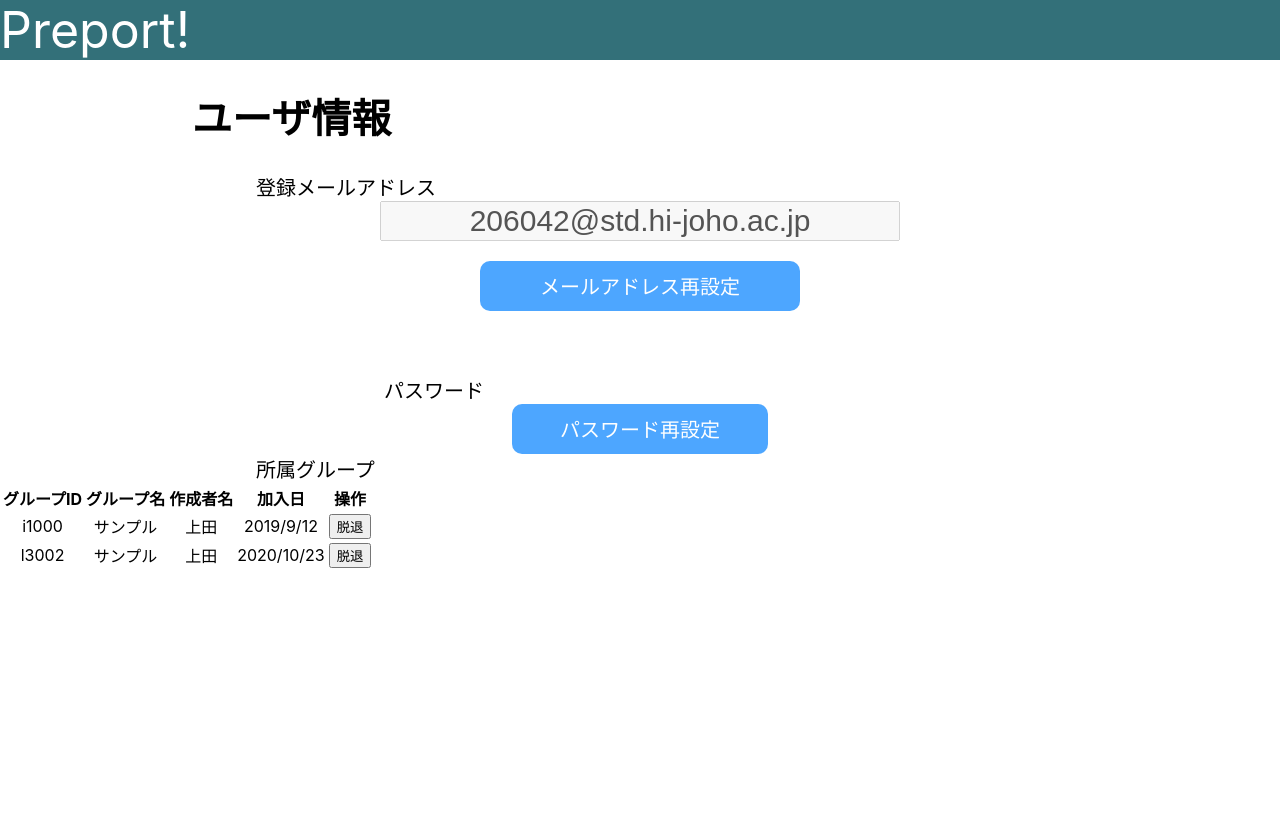
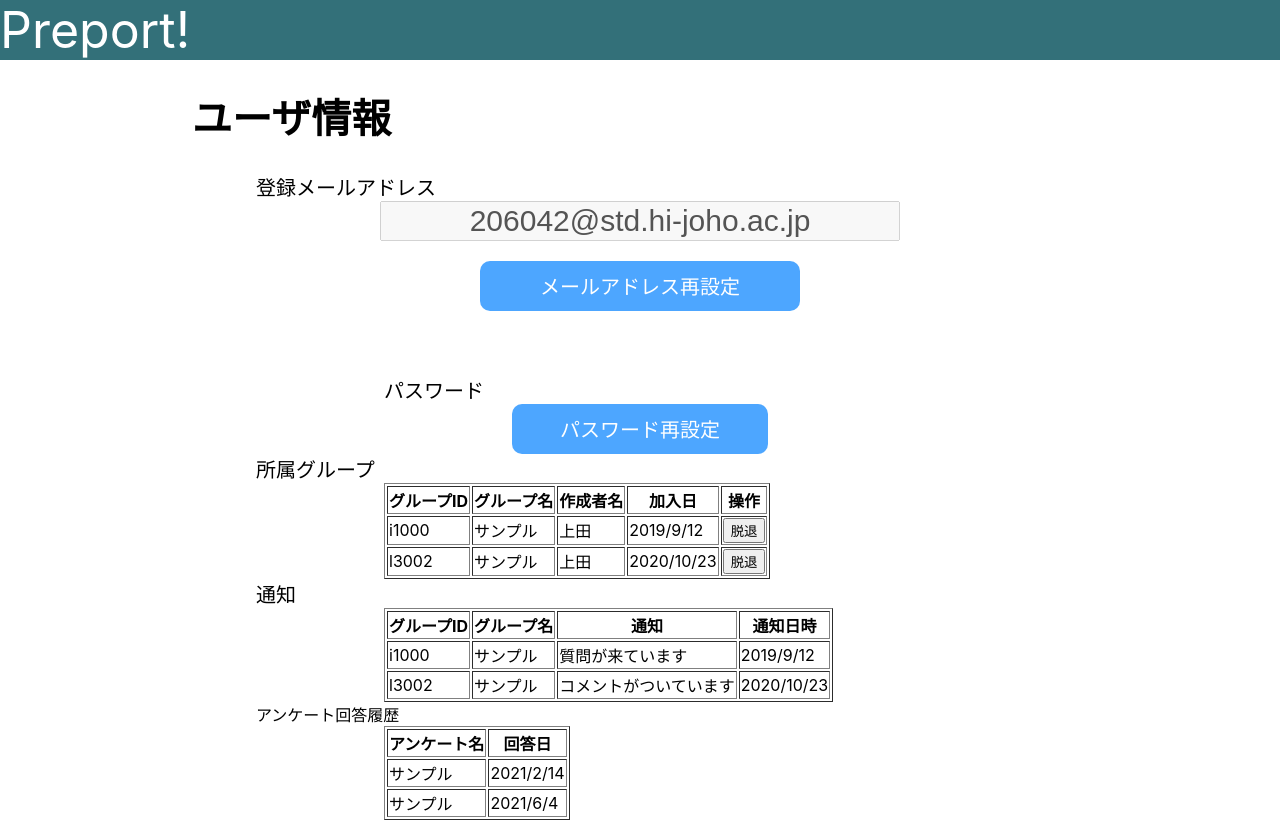
Before and after one commit to HICS-ppp/test2, a React (Create React App) app: page /usermenu in a window 1280 px wide. Built offline with nearby package versions, Linux system fonts and the light colour scheme.

Commit message:
11/18 メールアドレス再設定画面完成 mac

```diff
--- a/src/signup/signup.tsx
+++ b/src/signup/signup.tsx
@@ -77,6 +77,9 @@ const Register = () => {
                         name="username"
                            type="text"
                            placeholder="username"
+                           minLength="3"
+                           maxLength="7"
+
                     />
                 </div>
 
--- a/src/toppage/toppage.tsx
+++ b/src/toppage/toppage.tsx
@@ -7,7 +7,7 @@ const Toppage = () => {
         <>
         <h1 className="pre1">Preport</h1>
 
-          <div className="a1"> <Link to={`/usermenu/`}><button className="log1">ログイン</button></Link>
+          <div className="a1"> <Link to={`/signup/`}><button className="log1">ログイン</button></Link>
           </div>   </>
     );
 };
--- a/src/usermenu/usermanagement.css
+++ b/src/usermenu/usermanagement.css
@@ -0,0 +1,38 @@
+.mail2div{
+    margin-left: 30%;
+    margin-top: 3%;
+}
+
+
+.mailtext{
+    width: 35%;
+    height: 50px;
+    text-align: center;
+    font-size: 20px;
+    margin-top: 3%;
+}
+.mailtextdiv{
+
+    text-align: center;
+}
+
+.change{
+    color         : #ffffff;
+    background    :   #4da6ff;
+    border: none;
+    border-radius: 10px;
+    width: 150px;
+    height: 50px;
+    font-size: 25px;
+}
+
+.change2{
+    color         : #ffffff;
+    background    : red;
+    border: none;
+    border-radius: 10px;
+    width: 150px;
+    height: 50px;
+    font-size: 20px;
+
+}
--- a/src/usermenu/usermanagement.tsx
+++ b/src/usermenu/usermanagement.tsx
@@ -8,31 +8,6 @@ import "./usermanagement.css"
 const Usermana = () => {
 
 
-
-    /*state変数を定義*/
-    /*   const [RegisterEmail, setRegisterEmail] = useState("");
-
-       const [RegisterPassword, setRegisterPassword] = useState("");
-   */
-
-    /* ↓関数「handleSubmit」を定義 */
-    /*    const handleSubmit = async (e:any) => {
-            e.preventDefault();
-            try {
-                await createUserWithEmailAndPassword(
-                    auth, RegisterEmail, RegisterPassword
-                );
-            } catch(error) {
-                alert("正しく入力してください");
-            }
-        };*/
-
-    /*
-
-
-        const [user, setUser] = useState();
-    */
-
     return (
         <>
 
@@ -40,6 +15,25 @@ const Usermana = () => {
                 <header className="header1">
                     <label className="logo">Preport!</label>
                 </header>
+
+                <div className="mail2div">
+                <label className="mail2">現在の登録メールアドレス</label>
+                </div>
+
+                <div className="mailtextdiv">
+                    <input type="email" className="mailtext" value="206042@std.hi-joho.ac.jp" disabled/>
+                </div>
+                <div className="mailtextdiv">
+                    <input type="email" className="mailtext" name="mail2"　placeholder="新しいメールアドレスを入力"/>
+                </div>
+                <div className="mailtextdiv">
+                    <input type="email" className="mailtext"　name="mail2" placeholder="再度新しいメールアドレスを入力"/>
+                </div>
+
+
+                <button className="change">変更</button>
+
+                <button className="change2">キャンセル</button>
 
 
             </>
--- a/src/usermenu/usermenu.css
+++ b/src/usermenu/usermenu.css
@@ -73,9 +73,26 @@
 
 }
 .table{
-    text-align: center;
+
 }
 
 .tablediv{
-    text-align: center;
+margin-left: 30%;
 }
+
+.notificationdiv{
+    margin-left: 20%;
+}
+
+.notification{
+    font-size: 20px;
+}
+
+.ankeanswerdiv{
+    margin-left: 20%;
+
+}
+ankeanswer{
+    font-size: 20px;
+
+}
--- a/src/usermenu/usermenu.tsx
+++ b/src/usermenu/usermenu.tsx
@@ -53,7 +53,7 @@ const Usermenu = () => {
 
 
                 <div className="tablediv">
-                <table className="table">
+                <table className="table"border="1">
                     <tr>
                         <th>グループID</th>
                         <th>グループ名</th>
@@ -80,6 +80,61 @@ const Usermenu = () => {
                 </table>
                 </div>
 
+                <div className="notificationdiv">
+                    <label className="notification">通知</label>
+                </div>
+
+                <div className="tablediv">
+                    <table className="table" border="1">
+                        <tr>
+                            <th>グループID</th>
+                            <th>グループ名</th>
+                            <th>通知</th>
+                            <th>通知日時</th>
+                        </tr>
+                        {/*データベースからデータ取得*/}
+                        <tr>
+                            <td>i1000</td>
+                            <td>サンプル</td>
+                            <td>質問が来ています</td>
+                            <td>2019/9/12</td>
+                        </tr>
+                        <tr>
+                            <td>l3002</td>
+                            <td>サンプル</td>
+                            <td>コメントがついています</td>
+                            <td>2020/10/23</td>
+                        </tr>
+
+                    </table>
+                </div>
+
+                <div className="ankeanswerdiv">
+                    <label className="ankeanswer">アンケート回答履歴</label>
+                </div>
+
+                <div className="tablediv">
+                <table className="table"border="1">
+                    <tr>
+                        <th>アンケート名</th>
+                        <th>回答日</th>
+
+                    </tr>
+                    {/*データベースからデータ取得*/}
+                    <tr>
+                        <td>サンプル</td>
+                        <td>2021/2/14</td>
+
+                    </tr>
+                    <tr>
+                        <td>サンプル</td>
+                        <td>2021/6/4</td>
+
+                    </tr>
+
+                </table>
+            </div>
+
 
             </>
             </>
```
